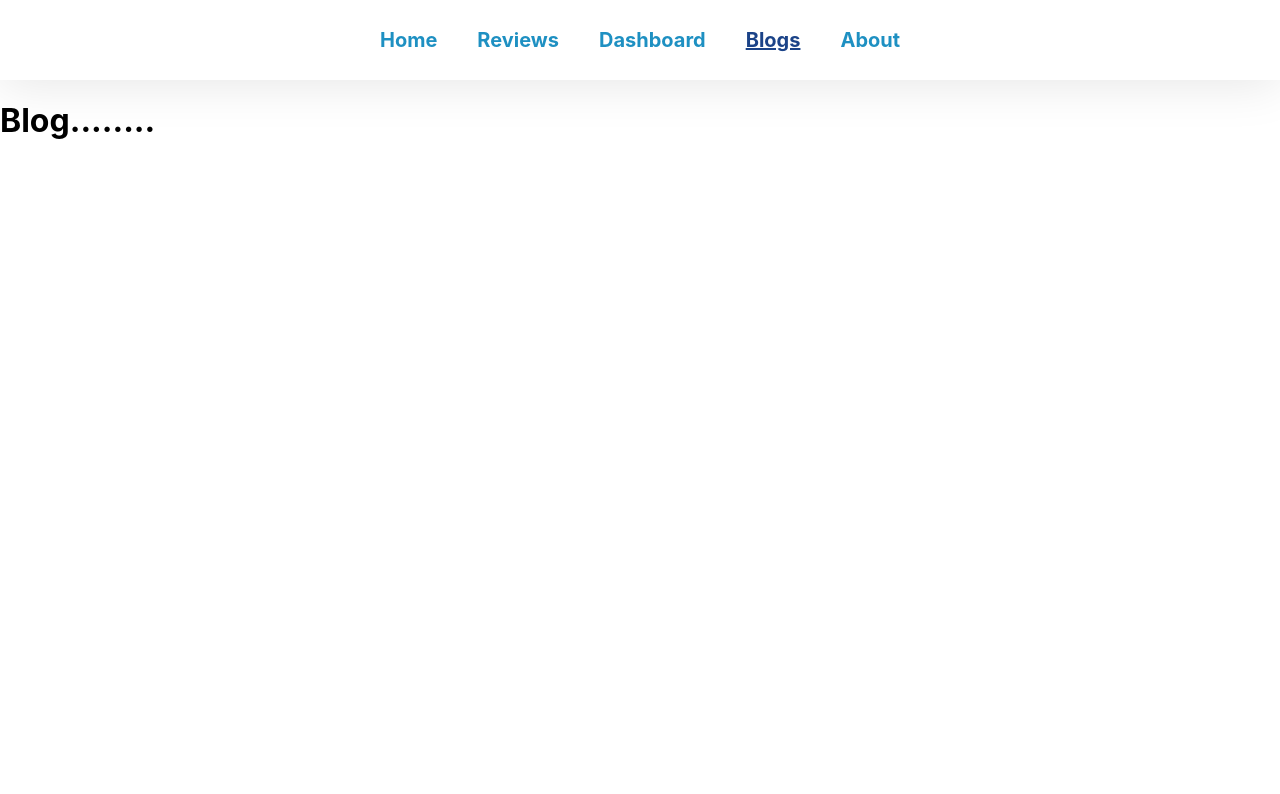
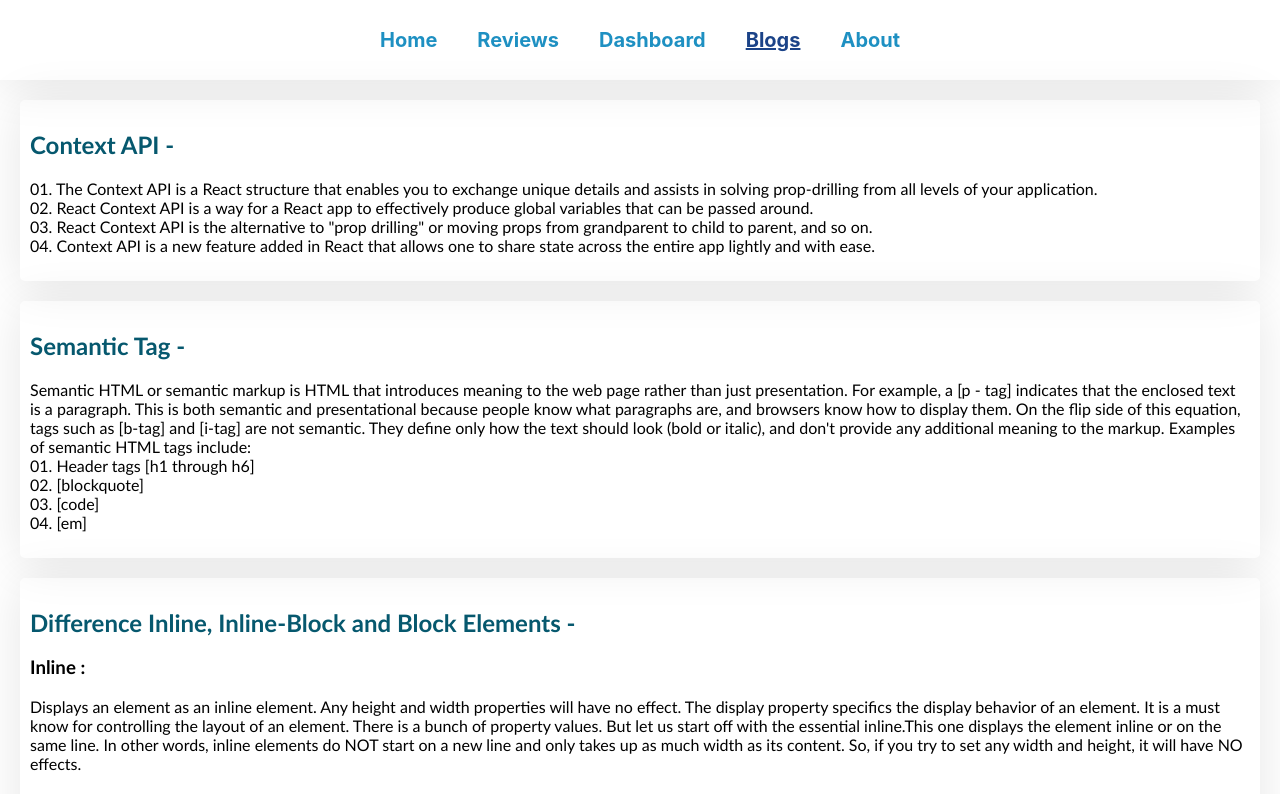
Before and after one commit to raselcsedev/laptop-review, a React (Create React App) app: page /blog in a window 1280 px wide. Shown: the top 794 px of the page. Built offline with nearby package versions, Linux system fonts and the light colour scheme.

Commit message:
blogs page designed

```diff
--- a/src/components/Blog/Blog.css
+++ b/src/components/Blog/Blog.css
@@ -0,0 +1,16 @@
+.blogs{
+    margin: 20px;
+}
+.blogs div{
+    border-radius: 5px;
+    margin: 20px 0px;
+    padding: 10px 10px;
+    box-shadow: 0px 4px 50px rgba(0, 0, 0, 0.1);
+}
+.blogs h1{
+    color: rgb(6, 88, 110);
+    font-family:'Gill Sans', 'Gill Sans MT', Calibri, 'Trebuchet MS', sans-serif
+}
+.blogs p{
+    font-family:'Gill Sans', 'Gill Sans MT', Calibri, 'Trebuchet MS', sans-serif
+}
--- a/src/components/Blog/Blog.js
+++ b/src/components/Blog/Blog.js
@@ -1,10 +1,43 @@
 import React from 'react';
+import './Blog.css'
 
 const Blog = () => {
     return (
-        <div>
-            <h1>Blog........</h1>
-        </div>
+        <section className='blogs'>
+            <div>
+            <h1>Context API - </h1>
+            <p>
+                01. The Context API is a React structure that enables you to exchange unique details and assists in solving prop-drilling from all levels of your application. <br />
+                02. React Context API is a way for a React app to effectively produce global variables that can be passed around. <br />
+                03. React Context API is the alternative to "prop drilling" or moving props from grandparent to child to parent, and so on. <br />
+                04. Context API is a new feature added in React that allows one to share state across the entire app lightly and with ease.
+            </p>
+            </div>
+            <div>
+            <h1>Semantic Tag - </h1>
+            <p>
+                Semantic HTML or semantic markup is HTML that introduces meaning to the web page rather than just presentation. For example, a [p - tag] indicates that the enclosed text is a paragraph. This is both semantic and presentational because people know what paragraphs are, and browsers know how to display them.
+
+                On the flip side of this equation, tags such as [b-tag] and [i-tag] are not semantic. They define only how the text should look (bold or italic), and don't provide any additional meaning to the markup.
+
+                Examples of semantic HTML tags include: <br />
+                01. Header tags [h1 through h6] <br />
+                02. [blockquote] <br />
+                03. [code] <br />
+                04. [em]
+            </p>
+            </div>
+            <div>
+            <h1> Difference Inline, Inline-Block and Block Elements -</h1>
+            <p>
+               <h3> Inline :</h3> Displays an element as an inline element. Any height and width properties will have no effect. The display property specifics the display behavior of an element. It is a must know for controlling the layout of an element. There is a bunch of property values. But let us start off with the essential inline.This one displays the element inline or on the same line. In other words, inline elements do NOT start on a new line and only takes up as much width as its content. So, if you try to set any width and height, it will have NO effects. <br />
+
+                <h3>Inline-Block :</h3> Displays an element as an inline-level block container. You CAN set height and width values. It is essentially the same thing as inline, except that you can set height and width values. <br />
+
+                <h3>Block :</h3> So far, we talked about inline. Now let's switched to the opposite of it, block. Remember inline elements appears on the same line. Well, block starts on a NEW line and takes up the full width available. So that means block elements will occupy the entire width of its parent element.
+            </p>
+            </div>
+        </section>
     );
 };
 
--- a/src/components/MyRecharts/MyCharts.css
+++ b/src/components/MyRecharts/MyCharts.css
@@ -16,5 +16,6 @@
         grid-template-columns: repeat(1, 1fr);
         gap: 20px;
         margin: 20px;
+        padding: 20px;
     }
 }
--- a/src/components/MyRecharts/MyRecharts.js
+++ b/src/components/MyRecharts/MyRecharts.js
@@ -55,6 +55,7 @@ const MyRecharts = () => {
           <YAxis></YAxis>
         </LineChart>
       </div>
+
       <div>
         <h3>Area Chart-</h3>
         <AreaChart width={500} height={300} data={data}
@@ -79,6 +80,7 @@ const MyRecharts = () => {
           <Tooltip></Tooltip>
         </AreaChart>
       </div>
+
       <div>
         <h3>Bar Chart-</h3>
         <BarChart width={500} height={300} data={data}>
@@ -88,10 +90,11 @@ const MyRecharts = () => {
           <Tooltip />
           <Legend />
           <Bar dataKey="investment" fill="#8884d8" />
-  <Bar dataKey="sell" fill="#82ca9d" />
+          {/* <Bar dataKey="sell" fill="#82ca9d" /> */}
           <Bar dataKey="revenue" fill="#82ca9d" />
         </BarChart>
       </div>
+
       <div>
         <h3>Composed Chart-</h3>
         <ComposedChart width={500} height={300} data={data}>
@@ -101,7 +104,7 @@ const MyRecharts = () => {
           <Legend />
           <CartesianGrid stroke="#f5f5f5" />
           <Area type="monotone" dataKey="investment" fill="#8884d8" stroke="#8884d8" />
-  <Bar dataKey="sell" barSize={20} fill="#413ea0" />
+          {/* <Bar dataKey="sell" barSize={20} fill="#413ea0" /> */}
           <Line type="monotone" dataKey="revenue" stroke="#ff7300" />
         </ComposedChart>
 
--- a/src/components/Review/Review.css
+++ b/src/components/Review/Review.css
@@ -1,5 +1,22 @@
 .review{
     display: grid;
     grid-template-columns: repeat(3, 1fr);
+    padding: 20px;
 
 }
+@media (max-width:750px) {
+    .review{
+        display: grid;
+        grid-template-columns: repeat(1, 1fr);
+        padding: 20px;
+
+    }
+}
+@media (min-width:750px) and (max-width:950px) {
+    .review{
+        display: grid;
+        grid-template-columns: repeat(2, 1fr);
+        padding: 20px;
+
+    }
+}
--- a/src/components/Review/Review.js
+++ b/src/components/Review/Review.js
@@ -1,4 +1,3 @@
-import React, { useEffect, useState } from 'react';
 import useUsers from '../../hooks/useUsers';
 import Customer from '../Customer/Customer';
 import './Review.css'
```
Also changed, not shown: public/data.json (+10 -10 lines), 1 other file (tests, documents, lock files or other folders). Lines whose indentation alone changed are shown as unchanged.
